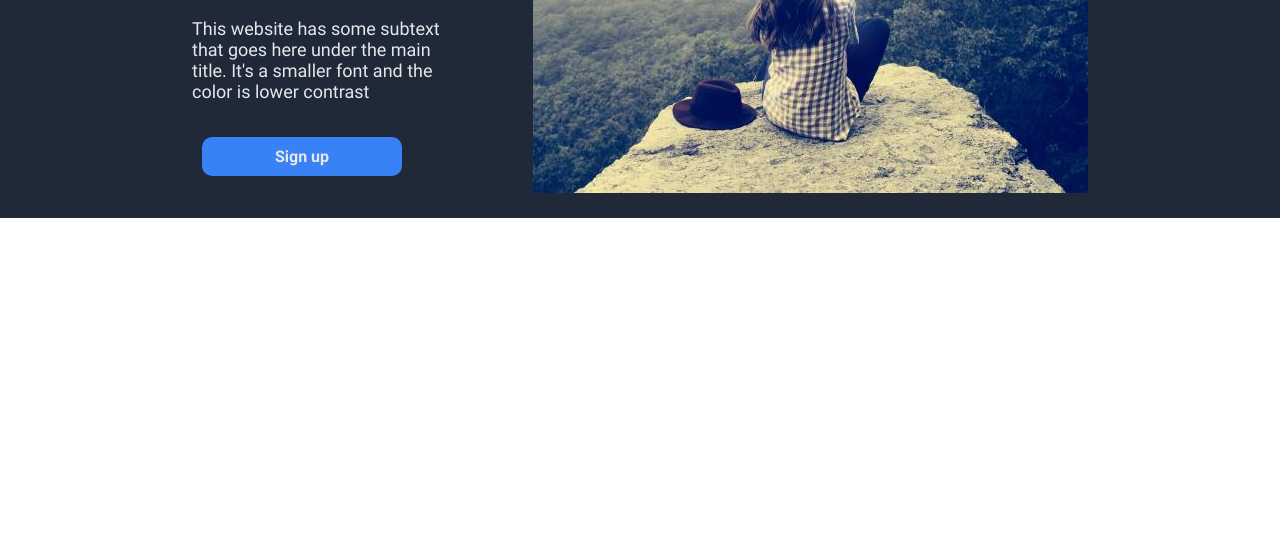
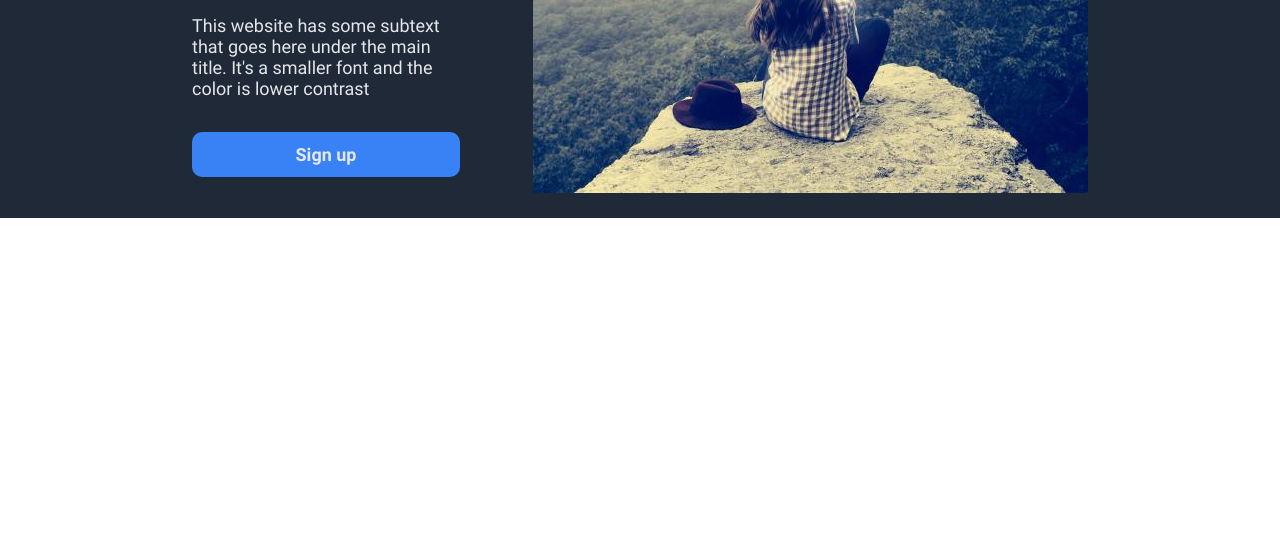
Before and after one commit to Morkie22/KREATIVESTORM-PROJECT, a plain HTML site: page Index.html in a window 1280 px wide. Shown: the part 263-800 px from the top of the page. Drawn offline with Linux system fonts and the light colour scheme.

Commit message:
refactor css

```diff
--- a/css/styles.css
+++ b/css/styles.css
@@ -26,6 +26,7 @@
 *{
     margin: 0;
     padding: 0;
+    font-family: 'Roboto';
 }
 
 .header {
@@ -44,7 +45,6 @@ nav {
 #logo {
     font-size: 24px;
     color: #F9FAF8;
-    font-family: 'Roboto';
     font-weight: bold;
     text-decoration: none;
 }
@@ -70,7 +70,6 @@ nav {
 .nav-links ul li a {
     color: #E5E7EB;
     text-decoration: none;
-    font-family: 'Roboto';
     font-size: 18px;
 }
 
@@ -104,30 +103,27 @@ nav {
 
 .hero div h1 {
     color: #F9FAF8;
-    font-family: 'Roboto';
     font-size: 48px;
     font-weight: 900;
 }
 
 .hero div p {
     color: #E5E7EB;
-    font-family: 'Roboto';
     font-size: 18px;
     padding-right: 20%;
 }
 
 .hero div a {
+    display: inline-block;
+    text-decoration: none;
+    color: #E5E7EB;
+    border: 0;
+    padding: 12px 34px;
+    font-size: 18px;
+    background-color: #3882f6;
     cursor: pointer;
-    border: 0;
     border-radius: 10px;
-    font-family: 'Roboto';
     font-weight: bold;
-    text-decoration: none;
     text-align: center;
-    margin: 0 10px;
     width: 200px;
-    padding: 10px 0;
-    transition: 0.4s;
-    color: #E5E7EB;
-    background-color: #3882f6;
 }
```
